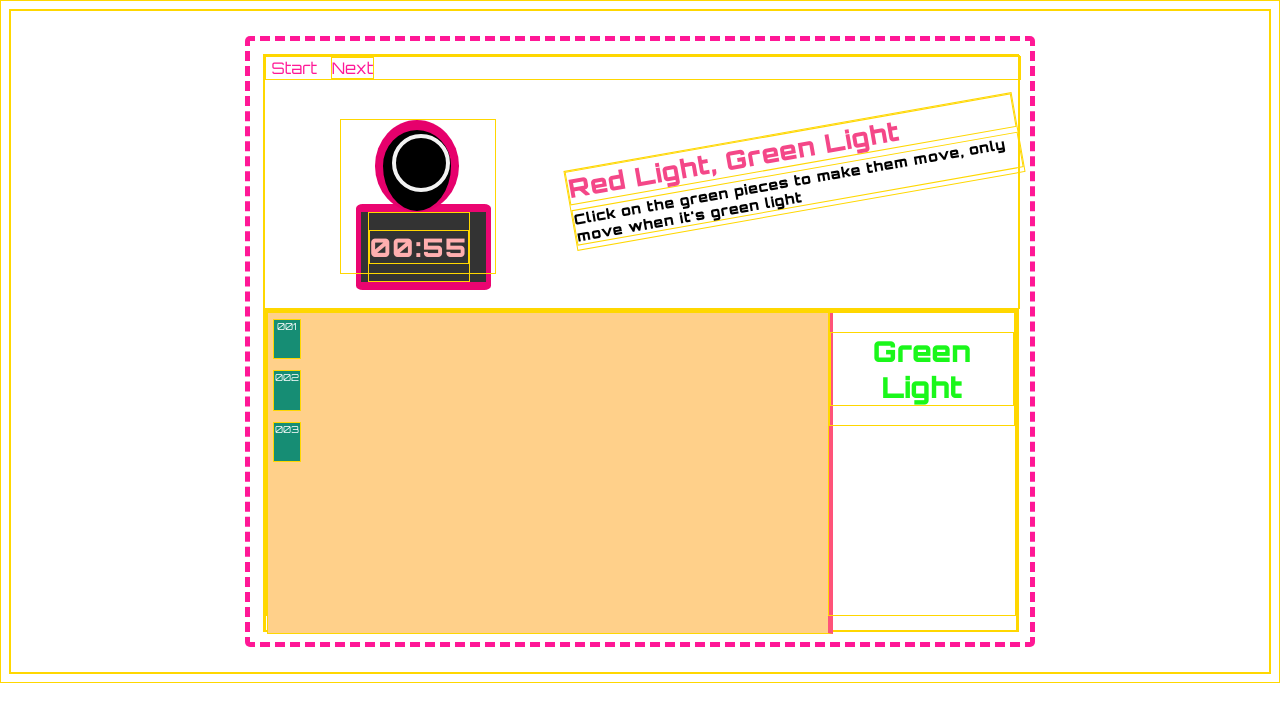
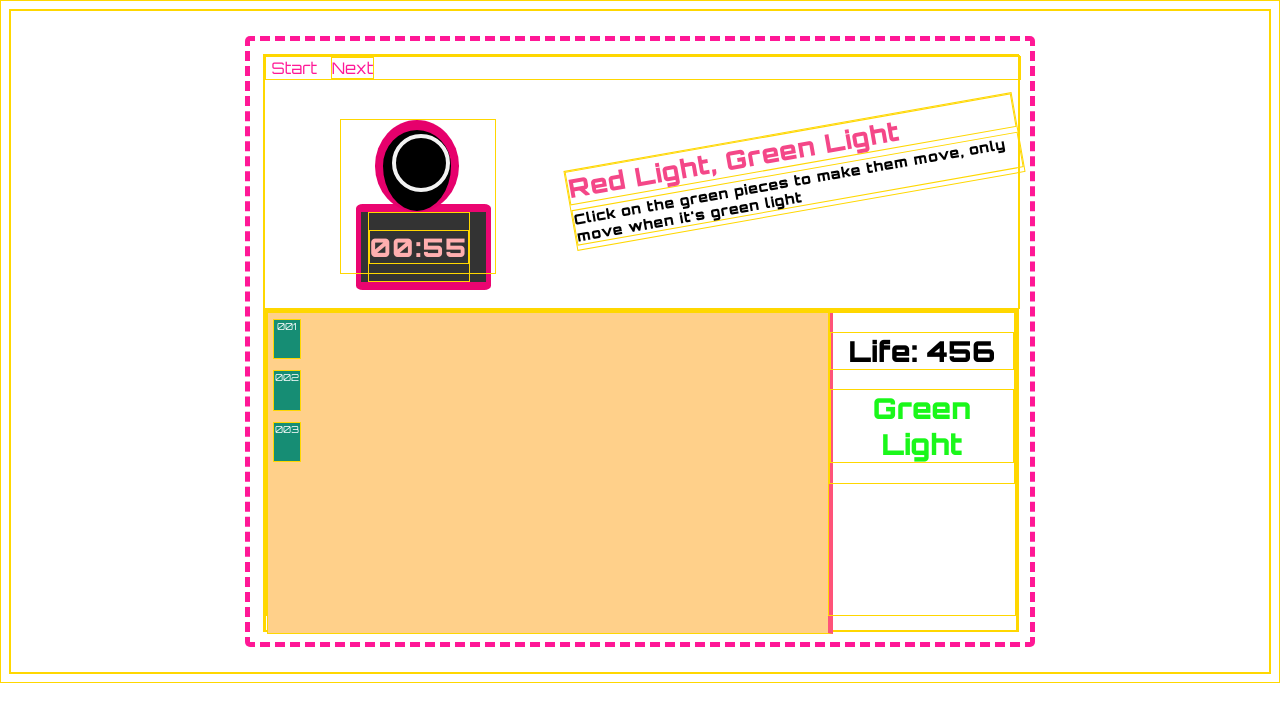
Before and after one commit to anniezoyinlee/GA-Final-SquidGame, a React (Create React App) app: page /game/rlgl in a window 1280 px wide. Shown: the top 722 px of the page. Built offline with nearby package versions, Linux system fonts and the light colour scheme.

Commit message:
updated rlgl life function

```diff
--- a/src/components/Game/Dalgona/Dalgona.js
+++ b/src/components/Game/Dalgona/Dalgona.js
@@ -6,6 +6,7 @@ function Dalgona() {
 
   return (
     <div className="dalgona">
+      <h1>Life: {life}</h1>
       <div className='candy' onClick={(e) => {
         e.stopPropagation()
         setLife(life - 1)
--- a/src/components/Game/RLGL/RLGL.js
+++ b/src/components/Game/RLGL/RLGL.js
@@ -26,7 +26,8 @@ function handleInterval() {
 }
 
 function RLGL() {
-  // const [life, setLife] = useState(456);
+  const [life, setLife] = useState(456);
+
   const [playerPass, setPlayerPass] = useState(0)
   const players = document.querySelectorAll('.player')
   console.log(playerPass, players.length)
@@ -110,9 +111,8 @@ function RLGL() {
             onClick={(e) => {
               let lightSign = document.getElementById('lightSign')
               if (lightSign.innerText === 'Red Light') {
-                console.log('red')
+                setLife(life - 1)
               } else if (lightSign.innerText === 'Green Light') {
-                console.log('green')
                 movePlayerRight001(e)
               }
             }}
@@ -121,7 +121,7 @@ function RLGL() {
             onClick={(e) => {
               let lightSign = document.getElementById('lightSign')
               if (lightSign.innerText === 'Red Light') {
-                console.log('lose life')
+                setLife(life - 1)
               } else if (lightSign.innerText === 'Green Light') {
                 movePlayerRight002(e)
               }
@@ -131,9 +131,8 @@ function RLGL() {
             onClick={(e) => {
               let lightSign = document.getElementById('lightSign')
               if (lightSign.innerText === 'Red Light') {
-                console.log('red')
+                setLife(life - 1)
               } else if (lightSign.innerText === 'Green Light') {
-                console.log('green')
                 movePlayerRight003(e)
               }
             }}
@@ -142,7 +141,8 @@ function RLGL() {
       </div>
       <div className='playWindow-right'>
         <div className='lightSign'>
-          <h1 id='lightSign' className='nolight'></h1>
+          <h1>Life: {life}</h1>
+          <h1 id='lightSign' className='nolight'>No Light</h1>
         </div>
       </div>
     </div>
@@ -151,7 +151,6 @@ function RLGL() {
 
 export default RLGL;
 
-// if player is clicked during red light, life --
 // when the timer goes 0, no green pieces are clickable
 // when the game is over, do alive player count and show the next button
 // dry the code
```
